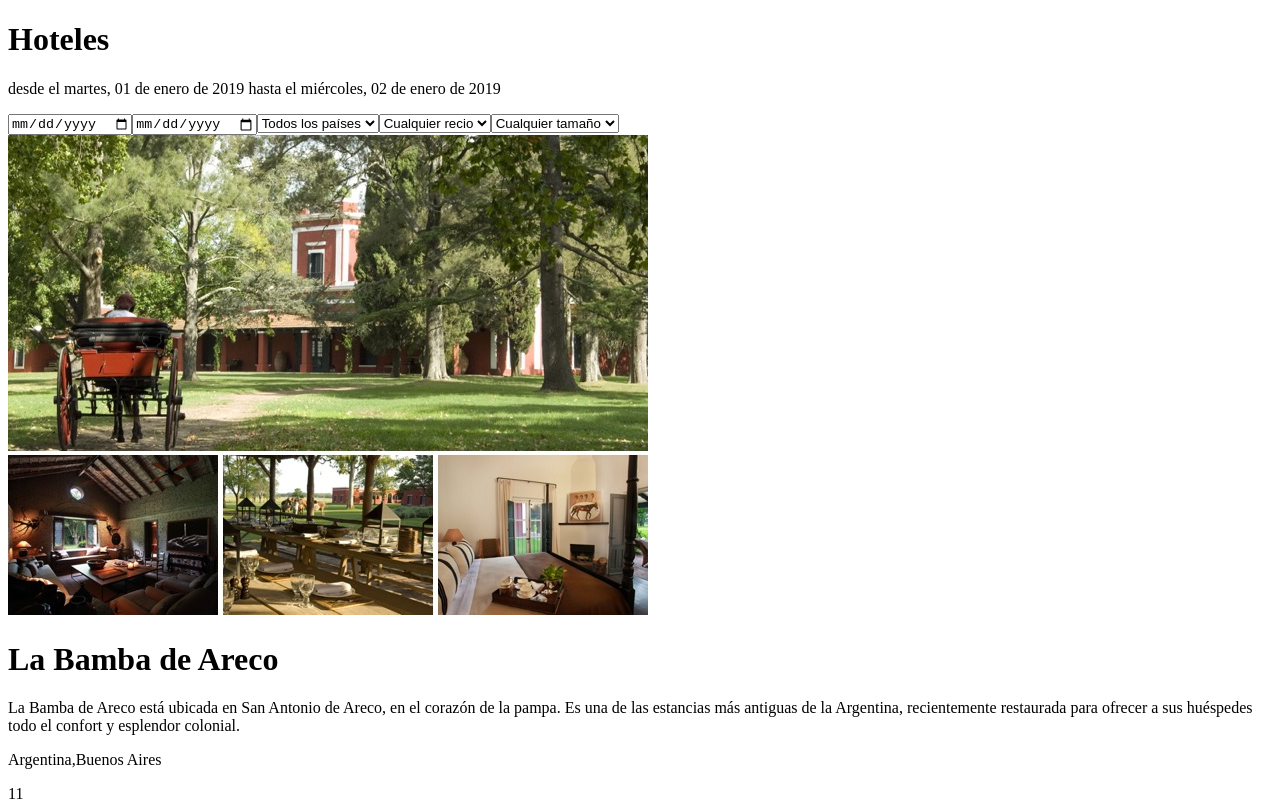
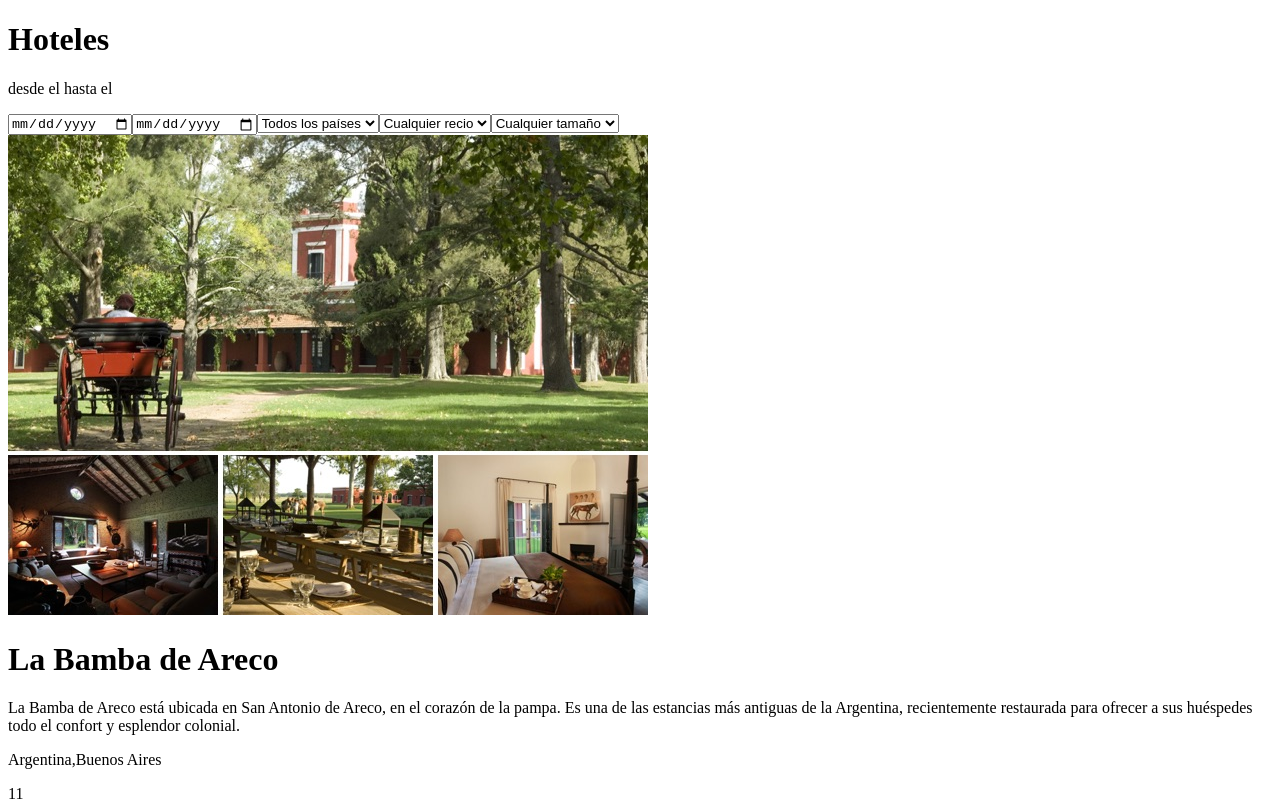
Before and after one commit to maferjimnez/proyecto-reserva-alojamientos, a React (Create React App) app: page / in a window 1280 px wide. Shown: the top 801 px of the page. Built offline with nearby package versions, Linux system fonts and the light colour scheme.

Commit message:
Comienzo estado global con useContext

```diff
--- a/src/App.js
+++ b/src/App.js
@@ -1,15 +1,18 @@
 import Header from './components/Header.js';
 import Filters from './components/Filters.js';
 import Cards from './components/Cards.js';
+import { Provider } from './components/StateContext';
 
 function App() {
   return (
-    <div>
-      <Header />
-      <Filters />
-      <Cards />
-    </div>
+    <Provider>
+      <div>
+        <Header />
+        <Filters />
+        <Cards />
+      </div>
+    </Provider>
   );
-}
+};
 
 export default App;
--- a/src/components/Cards.js
+++ b/src/components/Cards.js
@@ -1,6 +1,8 @@
-import React from 'react';
+import React, { useContext } from 'react';
 import hotelsData from "../data";
 import Card from './Card';
+import { StateContext } from './StateContext';
+
 
 function Cards() {
     return hotelsData.map((data) => (
--- a/src/components/Filters.js
+++ b/src/components/Filters.js
@@ -1,8 +1,10 @@
-import React from 'react';
+import React, { useContext } from 'react';
 import Date from './Date';
 import Countries from './Countries';
 import Prices from './Prices';
 import Size from './Size';
+import { StateContext } from './StateContext';
+
 
 function Filters(){
     return(
--- a/src/components/Header.js
+++ b/src/components/Header.js
@@ -1,10 +1,13 @@
-import React from 'react';
+import React, { useContext } from 'react';
+import { StateContext } from './StateContext';
 
 function Header () {
+    const [ state, setState ] = useContext(StateContext)
+
     return(
         <header>
             <h1>Hoteles</h1>
-            <p>desde el <spam>martes, 01 de enero de 2019</spam> hasta el <spam>miércoles, 02 de enero de 2019</spam></p>
+            <p>desde el <spam>{state.dateStart}</spam> hasta el <spam>{state.dateEnd}</spam></p>
         </header>
     )
 }
--- /dev/null
+++ b/src/components/StateContext.js
@@ -0,0 +1,18 @@
+import React, { useState, createContext } from 'react';
+
+export const StateContext = createContext();
+
+export const Provider = (props) => {
+    const [ state, setState ] = useState({
+        dateStart: "",
+        dateEnd: "",
+        price: "",
+        size: "",
+        countries: ""
+    });
+
+    return(
+    <StateContext.Provider value={[ state, setState ]}>
+        {props.children}
+    </StateContext.Provider> )
+};
```
Also changed, not shown: src/assets/globalStyles.js (added, +8 -0 lines).
